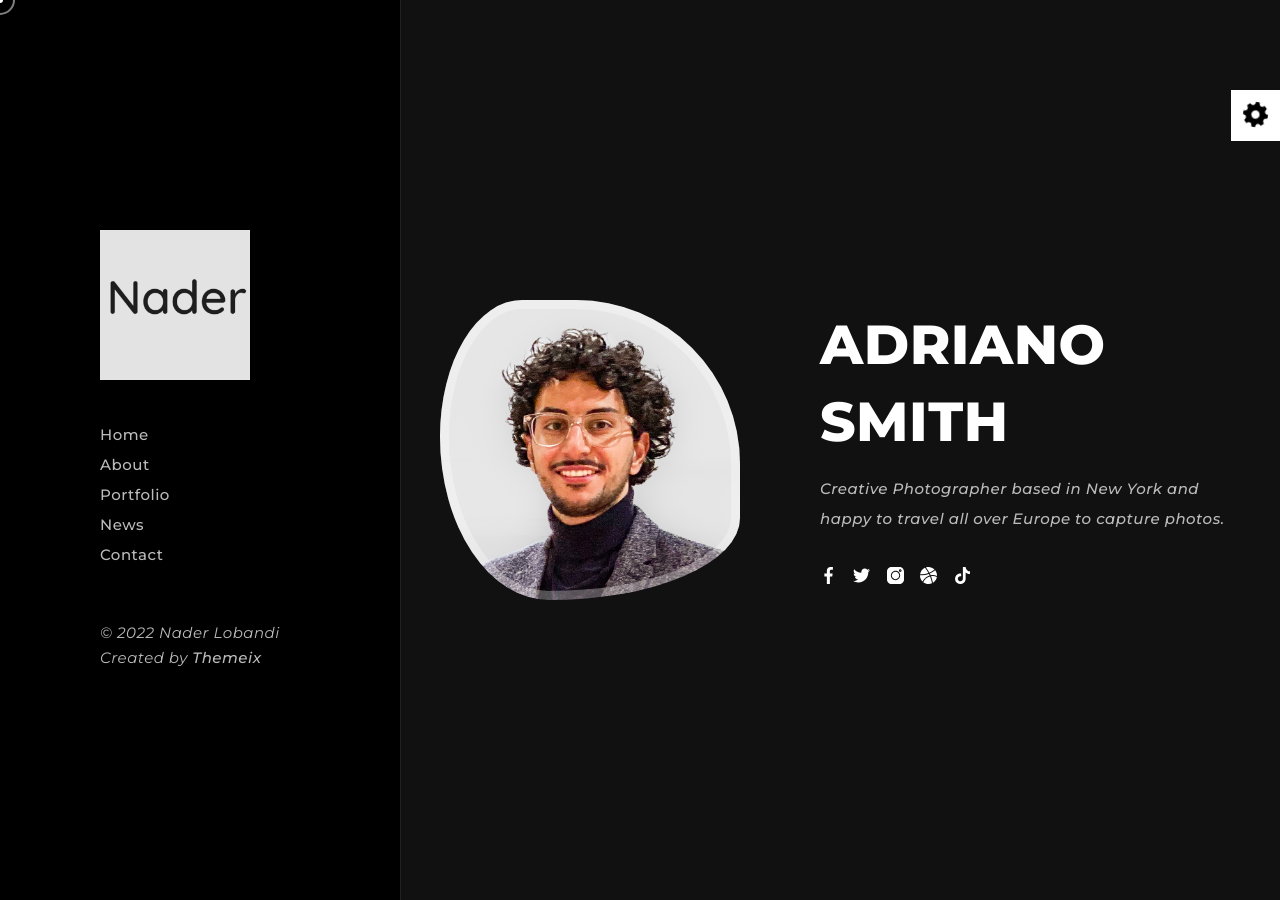
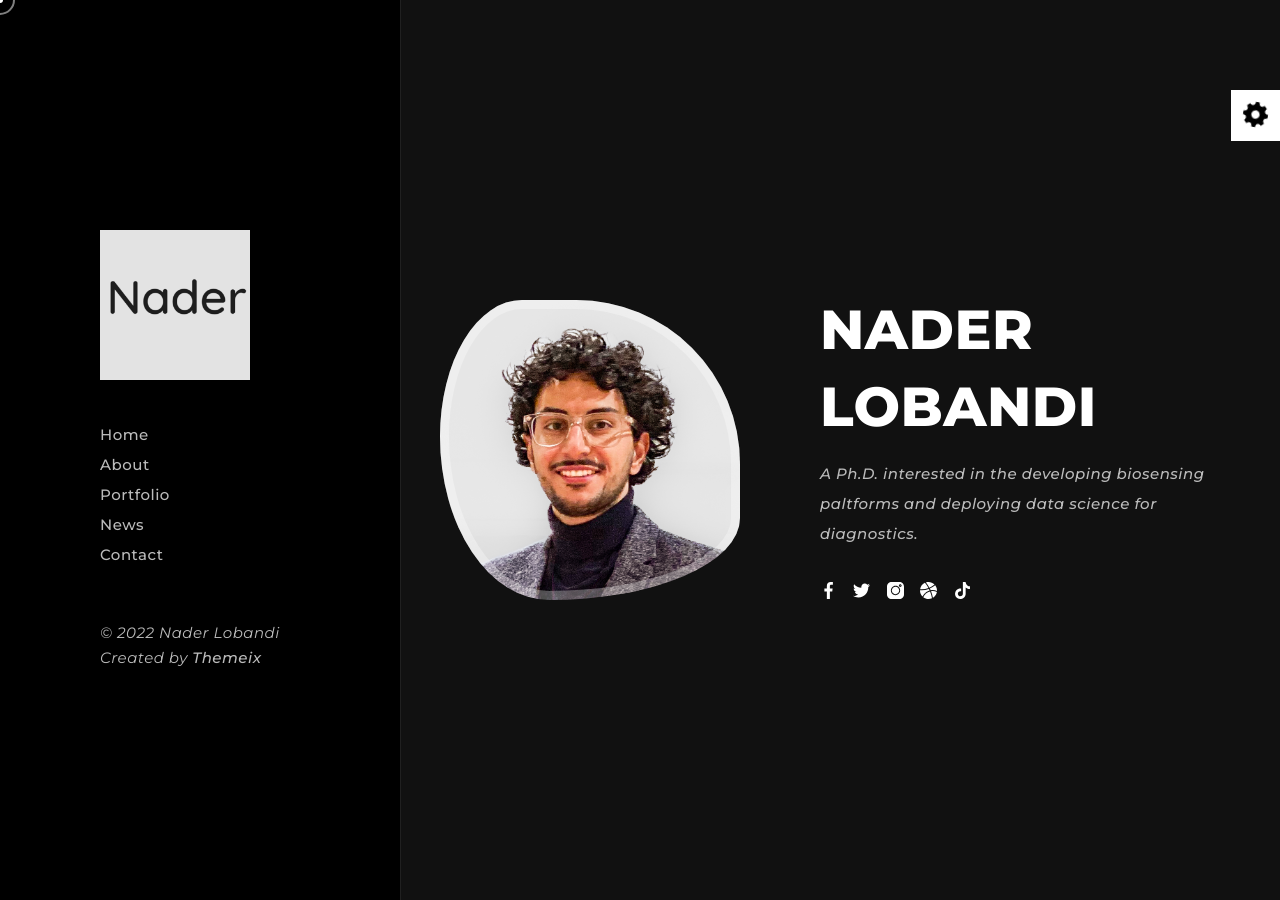
Before and after one commit to NADER1196/NADER1196.github.io, a Jekyll site: the page built from index.html, in a window 1280 px wide. Built offline with Jekyll 4.4.1, drawn with Linux system fonts in a browser that asks for light colours; some of the changed lines change nothing that is shown.

Commit message:
Update site_data.yml

```diff
--- a/_data/site_data.yml
+++ b/_data/site_data.yml
@@ -1,26 +1,26 @@
 home:
-  profile_name: ADRIANO <span>SMITH</span>
+  profile_name: Nader <span>Lobandi</span>
   profile_img: "/assets/img/slider/1.jpg"
-  bio: "Creative Photographer based in New York and happy to travel all over Europe to capture photos."
+  bio: "A Ph.D. interested in the developing biosensing paltforms and deploying data science for diagnostics."
   social:
-    facebook: "http://facebook.com"
-    twitter: "http://twitter.com"
-    instagram: "http://instagram.com"
-    dribbble: "http://dribble.com"
-    tiktok: "http://tiktok.com"
+    LinkedIn: "www.linkedin.com/in/naderlobandi"
+    facebook: "https://m.facebook.com/nader.lobandi.1"
+    #twitter: "http://twitter.com"
+    instagram: "https://instagram.com/nader.lobandi?utm_medium=copy_link"
+    #tiktok: "http://tiktok.com"
 
 about:
-  title: "Adriano Smith & <span>Photographer</span>"
-  description: "Hello, I am a creative photographer based in New York and happy to travel all over Europe to capture your big day in candid and authentic photos. I will create a lasting memory of the people."
+  title: "Nader Lobandi & <span>Research Assistant</span>"
+  description: "Hello, I am a Ph.D. student in electrical engineering with experience in designing, simulating and fabricating micro-electro-mechanical systems and biosensors. Working in a highly collaborative lab with interdisciplinary researchers allowed me to develop my interpersonal and communication abilities. Passionate about translating knowledge and experience into real-world biodevices to overcome limitations in healthcare, diagnostics, and therapeutics."
   img_src: "/assets/img/slider/1.jpg"
   learn_more: Learn More
   lm_url: #
-  birthday: "01.07.1990"
-  age: 31
-  address: Ave 11, New York, USA
-  email: mail@gmail.com
-  phone: +77 022 177 05 05
-  study: Univercity of Texas
+  birthday: "12.29.1996"
+  age: 25
+  address: Boston, Massachusetts
+  email: lobandi.n@northeastern.edu
+  phone: +1 747 270 4363
+  study: Northeastern University
   freelance: Available
   photography:
       - title: Wedding Photography
@@ -31,11 +31,11 @@ about:
         expertise: 90
   languages:
       - title: English
-        expertise: 95
-      - title: Japanese
-        expertise: 85
+        expertise: Full proficiency
+      - title: Farsi
+        expertise: Native
       - title: Arabic
-        expertise: 90
+        expertise: Basic proficiency
   project_completed: 777+
   happy_clients: 3k+
   lines_of_code: 9k+
```
